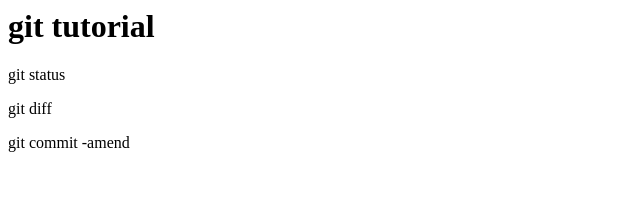
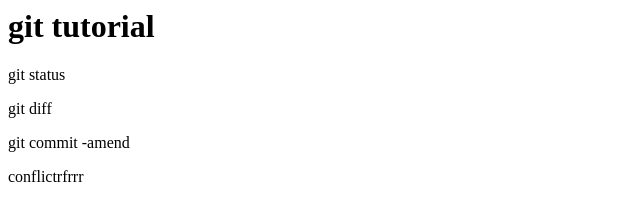
Before and after one commit to gtoootg/git_tutorial, a plain HTML site: page index.html in a window 1280 px wide. Shown: the full height of the page, 0-640 px from the left. Drawn offline with Linux system fonts and the light colour scheme.

Commit message:
added conflict

```diff
--- a/index.html
+++ b/index.html
@@ -3,3 +3,5 @@
 <p>git diff</p>
 
 <p>git commit -amend</p>
+
+<p>conflictrfrrr</p>
```
